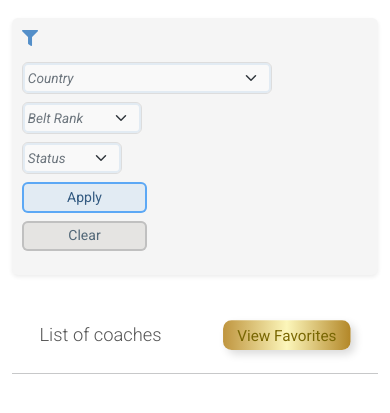
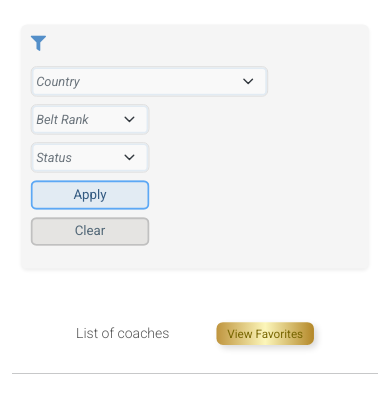
Before and after one commit to chrisimbolon/django_taekwondo, a Django app: page /coaches/ in a window 390 px wide. Shown: the part 46-459 px from the top of the page. Run offline with Django 3.2, Linux system fonts and the light colour scheme; data that the repository does not hold is empty; some libraries are stand-ins or nearby versions.

Commit message:
Filter bar style Refactoring on 767px

```diff
--- a/static/css/style.css
+++ b/static/css/style.css
@@ -573,11 +573,11 @@ body {
 }
 
 .filter-bar .filter-select-wrapper:nth-of-type(2) select {
-  width: 120px; /* Fine-tune Belt Rank width */
+  width: 125px; /* Fine-tune Belt Rank width */
 }
 
 .filter-bar .filter-select-wrapper:nth-of-type(3) select {
-  width: 100px;
+  width: 125px;
 }
 
 .filter-select-wrapper {
@@ -753,9 +753,15 @@ footer {
 
 /* Adjust the form for smaller viewports */
 @media (max-width: 767px) {
+  .list-text-viewfav {
+    transform: scale(0.65);
+    margin: 0;
+  }
+  /* fiter bar */
   .filter-bar {
     position: relative;
     display: flex;
+    transform: scale(0.95);
   }
 
   .filter-bar .d-flex {
```
